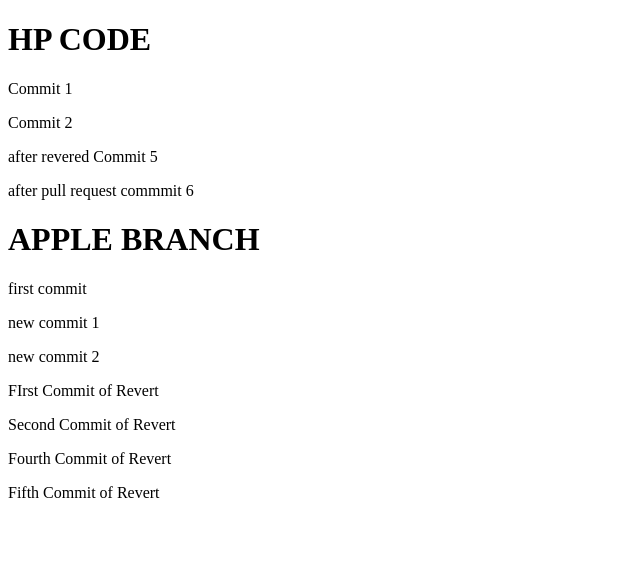
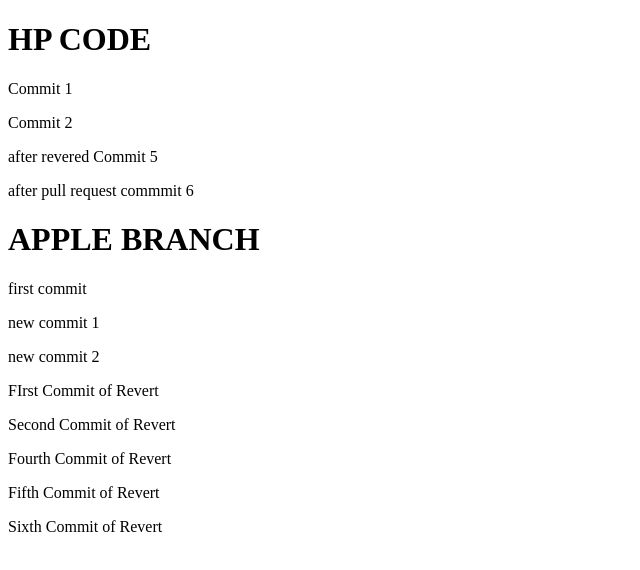
Before and after one commit to ahmed5302/git-training, an Angular app: page / in a window 1280 px wide. Shown: the top 570 px of the page, without its empty margins (0-640 px from the left). Built offline with nearby package versions, Linux system fonts and the light colour scheme.

Commit message:
Sixth Commit of Revert

```diff
--- a/src/app/app.component.html
+++ b/src/app/app.component.html
@@ -13,3 +13,4 @@
 <p>Second Commit of Revert</p>
 <p>Fourth Commit of Revert</p>
 <p>Fifth Commit of Revert</p>
+<p>Sixth Commit of Revert</p>
```
